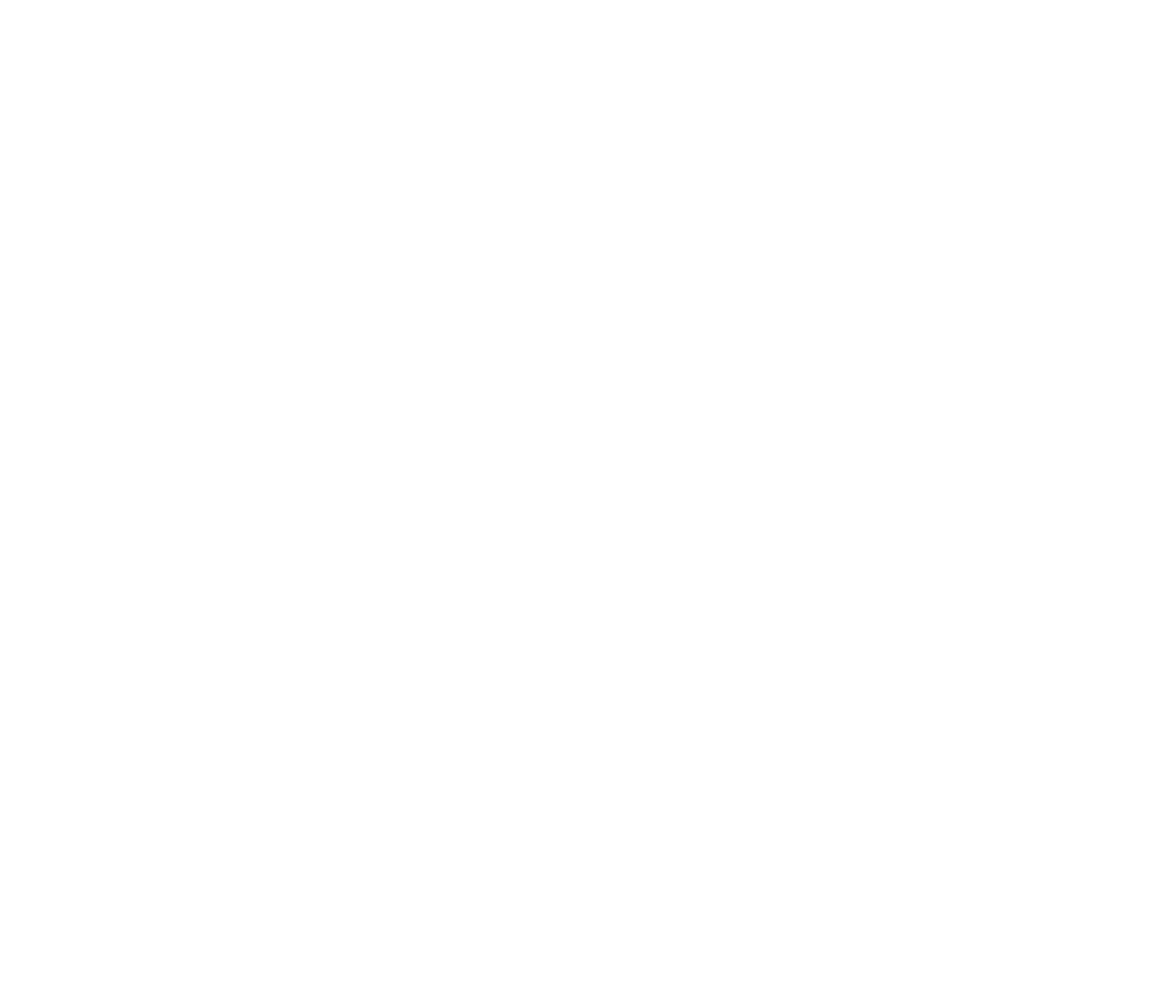
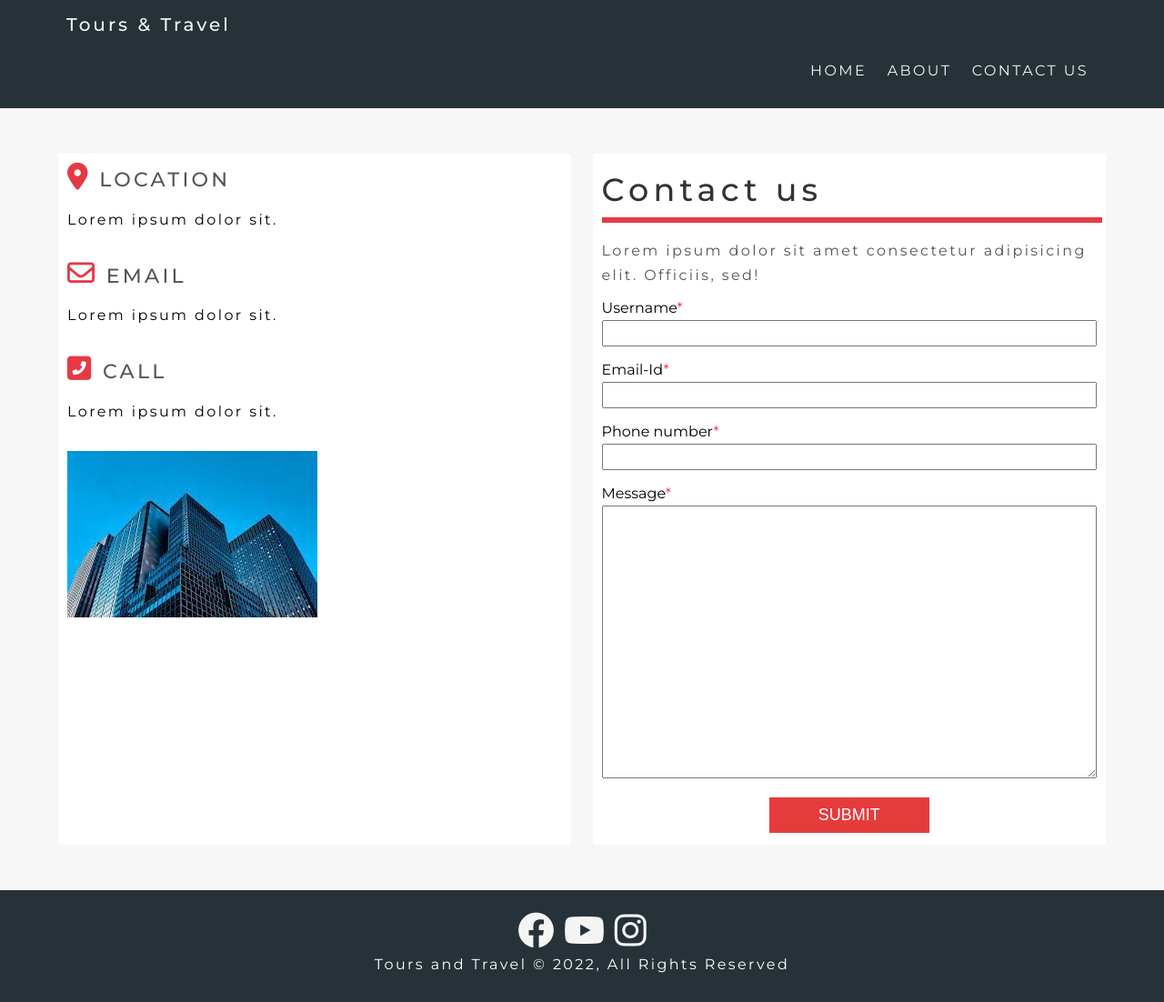
Before and after one commit to SahilM1998/Lerning-HTML-and-CSS, a plain HTML site: page Projects01/contactUs.html in a window 1280 px wide. Shown: the whole page at 91% size. Before the commit the page ends 800 px from the top, so only its background shows below. Drawn offline with Linux system fonts and the light colour scheme.

Commit message:
Project01

```diff
--- a/Projects01/contactUs.html
+++ b/Projects01/contactUs.html
@@ -0,0 +1,93 @@
+<!DOCTYPE html>
+<html lang="en">
+<head>
+    <meta charset="UTF-8">
+    <meta http-equiv="X-UA-Compatible" content="IE=edge">
+    <meta name="viewport" content="width=device-width, initial-scale=1.0">
+    <link rel="stylesheet" href="./css/style.css">
+    <link rel="stylesheet" href="https://cdnjs.cloudflare.com/ajax/libs/font-awesome/6.0.0-beta3/css/all.min.css" integrity="sha512-Fo3rlrZj/k7ujTnHg4CGR2D7kSs0v4LLanw2qksYuRlEzO+tcaEPQogQ0KaoGN26/zrn20ImR1DfuLWnOo7aBA==" crossorigin="anonymous" referrerpolicy="no-referrer" />
+    <title>Contact Us</title>
+</head>
+<body>
+    <nav class="navBar bgDarknav">
+        <div class="container">
+            <h1 class="logo, lgHeading, textWhite">Tours & Travel</h1>
+
+        <ul class="navItems">
+            <li class="navitem"><a href="./index.html">Home</a></li>
+            <li class="navitem"><a href="./about.html">About</a></li>
+            <li class="navitem"><a href="./contactUs.html">Contact Us</a></li>
+        </ul>
+        </div>
+
+    </nav>
+
+    <section class="contactform">
+        <div class="container">
+            <div class="formWrapper">
+                <div class="cmpAddress">
+                    <div class="addresGroup">
+                        <i class="fas fa-map-marker-alt fa-3x textRed"></i>
+                        <h2 class="textGray mdHeading">Location</h2>
+                        <p>Lorem ipsum dolor sit.</p>
+                    </div>
+                    <div class="addresGroup">
+                        <i class=" far fa-envelope fa-3x textRed"></i>
+                        <h2 class="textGray mdHeading">Email</h2>
+                        <p>Lorem ipsum dolor sit.</p>
+
+                    </div>
+                    <div class="addresGroup">
+                        <i class="fas fa-phone-square-alt fa-3x textRed"></i>
+                        <h2 class="textGray mdHeading">Call</h2>
+                        <p>Lorem ipsum dolor sit.</p>
+
+                    </div>
+
+                    <img src="./img/cmpImage.jfif" alt="Company office">
+
+
+                </div>
+                <form action="" class="cForm">
+                    <h1 class="lgHeading textBlack">Contact us</h1>
+                    <p class="textGray">Lorem ipsum dolor sit amet consectetur adipisicing elit. Officiis, sed!</p>
+                    <div class="formGroup">
+                        <label for="username">Username</label>
+                        <input type="text" name="" id="username" required>
+                    </div>
+                    <div class="formGroup">
+                        <label for="email">Email-Id</label>
+                        <input type="email" name="" id="email" required>
+                    </div>
+                    <div class="formGroup">
+                        <label for="phone">Phone number</label>
+                        <input type="number" name="" id="phone" required>
+                    </div>
+                    <div class="formGroup">
+                        <label for="message">Message</label>
+                        <textarea name="" id="message"></textarea>
+                    </div>
+                    <button type="submit" class="formSubmit">Submit</button>
+                </form>
+            </div>
+        </div>
+
+    </section>
+
+    <footer class="foot">
+        <div class="container">
+            <div class="social">
+                <i class="fab fa-facebook fa-4x textWhite"></i>
+                <i class="fab fa-youtube fa-4x textWhite"></i>
+                <i class="fab fa-instagram fa-4x textWhite"></i>
+            </div>
+            <p>Tours and Travel &copy; 2022, All Rights Reserved</p>
+
+        </div>
+
+
+    </footer>
+
+
+</body>
+</html>
--- a/Projects01/css/style.css
+++ b/Projects01/css/style.css
@@ -350,3 +350,95 @@ h3 {
   display: block;
   clear: both;
 }
+
+.contactform {
+  padding: 5rem 0;
+  background: #f7f7f7;
+}
+
+.formWrapper .cmpAddress {
+  height: 760px;
+  float: left;
+  width: 49%;
+  background: #fff;
+  padding: 1rem;
+}
+
+.formWrapper .cmpAddress i {
+  display: inline-block;
+  margin-right: 1rem;
+}
+
+.formWrapper .cmpAddress h2 {
+  display: inline-block;
+  text-transform: uppercase;
+}
+.formWrapper .addresGroup {
+  margin-bottom: 3rem;
+}
+
+.formWrapper .cmpAddress img {
+  max-width: 90%;
+  max-height: 40rem;
+  object-fit: cover;
+  object-position: right;
+}
+
+.formWrapper .cForm {
+  height: 760px;
+  font-size: 1.6rem;
+  float: right;
+  width: 49%;
+  background: #fff;
+  padding: 1rem;
+}
+
+.formWrapper:after {
+  content: "";
+  display: block;
+  clear: both;
+}
+
+.cForm h1::after {
+  content: "";
+  display: block;
+  border: 3px solid #e63946;
+  width: 100%;
+}
+
+.formWrapper .cForm label {
+  display: block;
+}
+
+.formWrapper .cForm input {
+  padding: 0.5rem;
+  width: 100%;
+}
+
+.formWrapper .cForm .formGroup {
+  margin-bottom: 1.2rem;
+}
+
+.formWrapper .cForm label::after {
+  content: "* ";
+  color: #e63946;
+}
+
+.formWrapper .cForm textarea {
+  width: 100%;
+  height: 300px;
+  padding: 1rem;
+}
+
+.formSubmit {
+  display: block;
+  margin: 0 auto;
+  padding: 0.5em 3em;
+  font-size: 1.8rem;
+  text-transform: uppercase;
+  background: #e63b3b;
+  color: #fff;
+  outline: none;
+  border: none;
+  cursor: pointer;
+}
```
Also changed, not shown: Projects01/about.html (+1 -1 lines), Projects01/img/cmpImage.jfif (added), Projects01/img/image011.jpg (deleted), Projects01/img/image014.jpg (deleted), Projects01/img/image015.jpg (deleted), 3 other files.
